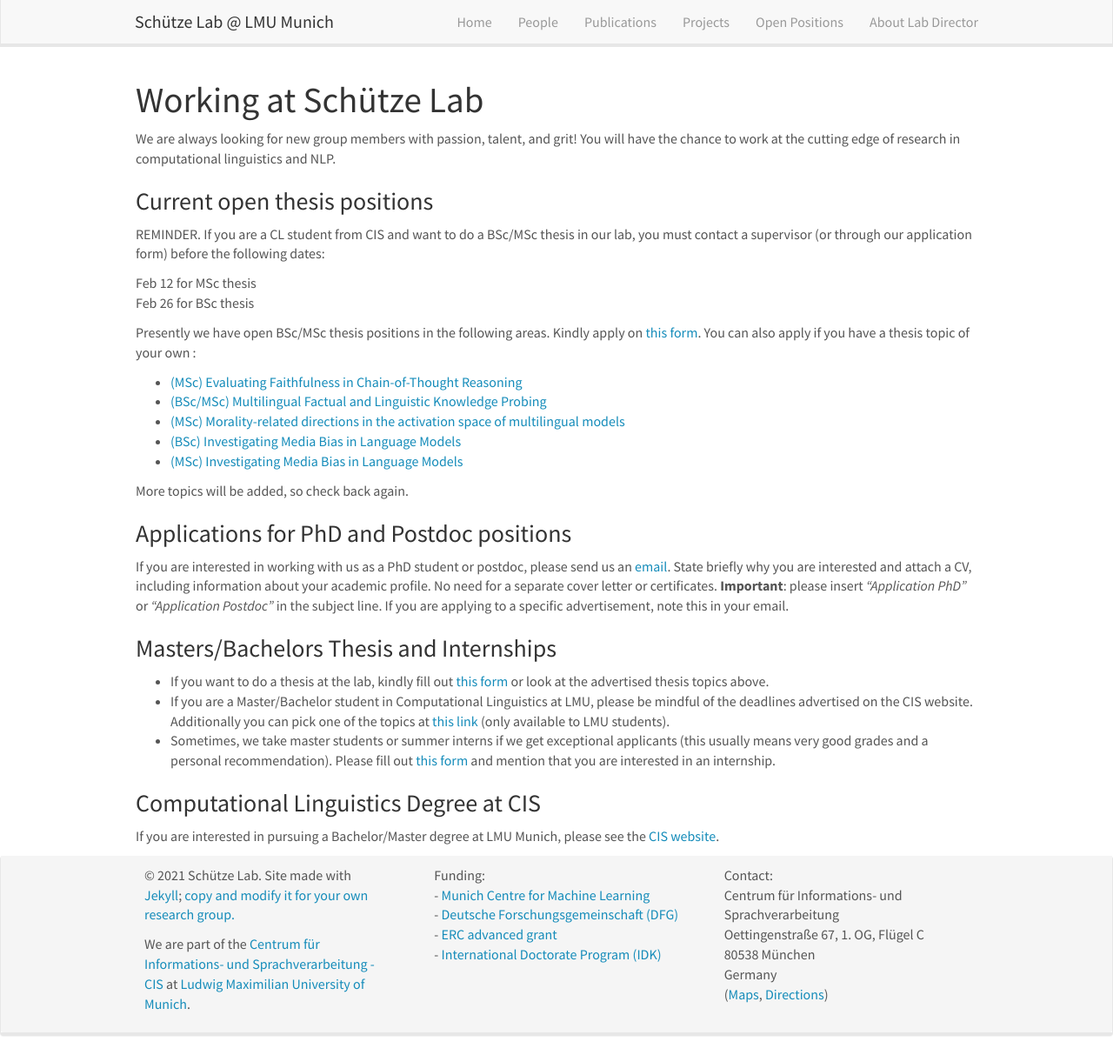
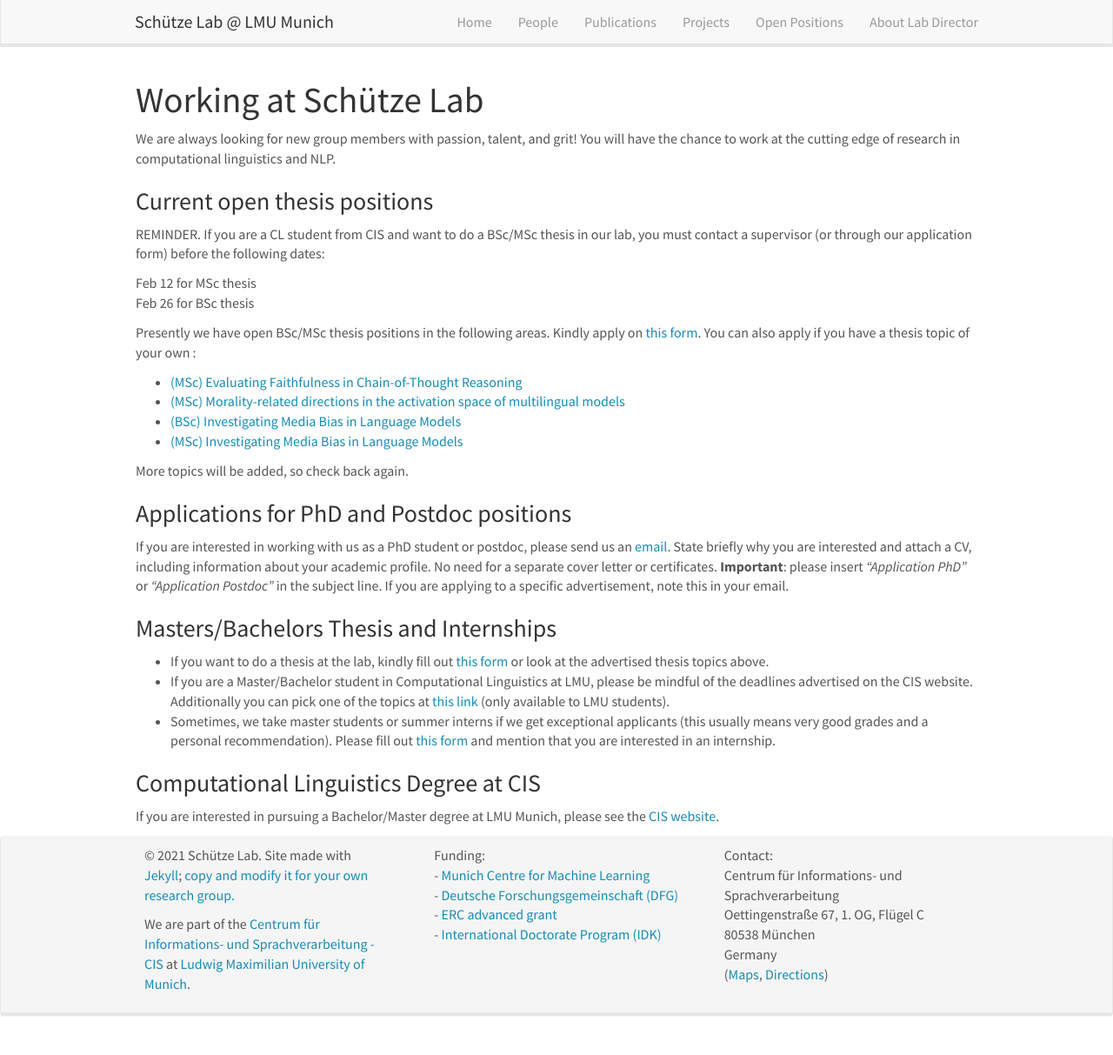
Before and after one commit to cisnlp/cisnlp.github.io, a Jekyll site: the page built from _pages/openings.md, in a window 1280 px wide and 1213 px high. Shown: the whole window at 87% size. Built offline with Jekyll 4.4.1, drawn with Linux system fonts in a browser that asks for light colours; nearby versions of some CDN libraries; comment, search, counter and statistics services are not loaded.

Commit message:
Remove thesis proposal from openings page
Dawar's topic was mistakenly still marked as available.

```diff
--- a/_pages/openings.md
+++ b/_pages/openings.md
@@ -22,7 +22,6 @@ Feb 26 for BSc thesis
 Presently we have open BSc/MSc thesis positions in the following areas. Kindly apply on [this form](https://tinyurl.com/y2otyv2b). You can also apply if you have a thesis topic of your own :
 
 - [(MSc) Evaluating Faithfulness in Chain-of-Thought Reasoning]({{ site.baseurl }}/thesis_proposals/2024/Ali-2024-Project-1.pdf)
-- [(BSc/MSc) Multilingual Factual and Linguistic Knowledge Probing]({{ site.baseurl }}/thesis_proposals/2025/Dawar-2025-Project-1.pdf)
 - [(MSc) Morality-related directions in the activation space of multilingual models]({{ site.baseurl }}/thesis_proposals/2025/Leonor-2025-Project-2.pdf)
 - [(BSc) Investigating Media Bias in Language Models]({{ site.baseurl }}/thesis_proposals/2025/Molly-2025-Project-1.pdf)
 - [(MSc) Investigating Media Bias in Language Models]({{ site.baseurl }}/thesis_proposals/2025/Molly-2025-Project-2.pdf)
```
